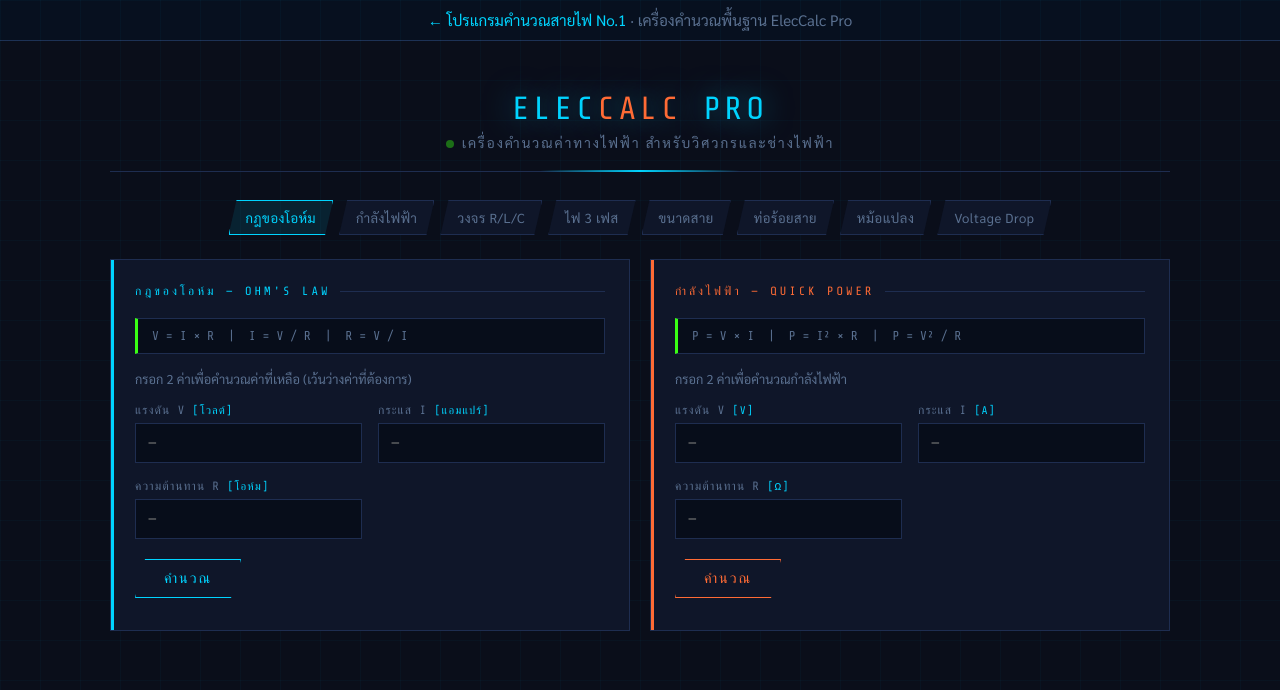
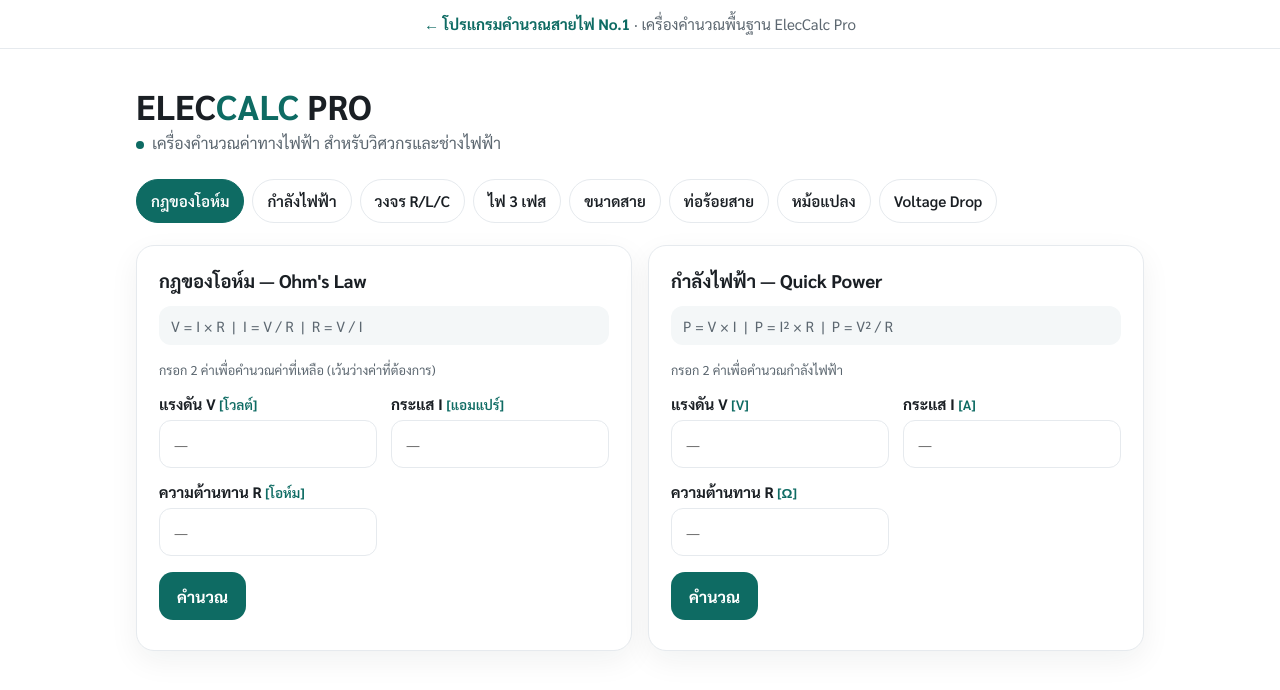
Before and after one commit to Wachirasak-coder/electrical-calculator, a plain HTML site: page eleccalc/index.html in a window 1280 px wide. Drawn offline with nearby package versions, Linux system fonts and the light colour scheme.

Commit message:
Use a white background for the cable app and ElecCalc Pro (#2)
Light is now the only theme, including when the system prefers dark.
The older calculator matches the same white cards and accent, and the
service worker will not fall back to a cached copy of the previous page.

Co-authored-by: Cursor Agent <cursoragent@cursor.com>
Co-authored-by: Wachirasak-coder <Wachirasak-coder@users.noreply.github.com>

```diff
--- a/css/app.css
+++ b/css/app.css
@@ -1,48 +1,30 @@
 :root {
-  --bg: #f5f6f7;
+  --bg: #ffffff;
   --card: #ffffff;
-  --ink: #1c2128;
-  --muted: #5d6772;
-  --line: #e4e7eb;
+  --well: #f4f7f8;
+  --ink: #1a1f24;
+  --muted: #5c6770;
+  --line: #e6eaee;
   --accent: #0e6b63;
-  --accent-soft: #e7f4f2;
+  --accent-soft: #e7f3f1;
   --input: #ffffff;
   --pass: #0d7a45;
   --pass-bg: #e7f6ee;
   --fail: #b42318;
   --fail-bg: #fdeceb;
-  --shadow: 0 1px 2px rgba(28, 33, 40, 0.04);
+  --shadow: 0 10px 30px rgba(20, 32, 40, 0.06);
   --radius: 18px;
   --bar: 64px;
   color-scheme: light;
 }
 
-@media (prefers-color-scheme: dark) {
-  :root {
-    --bg: #121417;
-    --card: #1b1e23;
-    --ink: #f3f5f7;
-    --muted: #aeb6c0;
-    --line: #2d333b;
-    --accent: #5dccc2;
-    --accent-soft: #163430;
-    --input: #14171b;
-    --pass: #7ddea8;
-    --pass-bg: #143226;
-    --fail: #ffb4ab;
-    --fail-bg: #3b201d;
-    --shadow: none;
-    color-scheme: dark;
-  }
-}
-
 * { box-sizing: border-box; }
 
-html { scroll-behavior: smooth; }
+html { scroll-behavior: smooth; background: #ffffff; color-scheme: light; }
 
 body {
   margin: 0;
-  background: var(--bg);
+  background: #ffffff;
   color: var(--ink);
   font-family: "Sarabun", "Noto Sans Thai", "Thonburi", sans-serif;
   font-size: 17px;
@@ -69,7 +51,7 @@ a { color: var(--accent); }
   position: sticky;
   top: 0;
   z-index: 30;
-  background: color-mix(in srgb, var(--bg) 92%, transparent);
+  background: #ffffff;
   backdrop-filter: blur(12px);
   border-bottom: 1px solid var(--line);
 }
@@ -242,7 +224,7 @@ input:focus, select:focus {
   padding: 14px;
   display: grid;
   gap: 12px;
-  background: color-mix(in srgb, var(--bg) 65%, var(--card));
+  background: var(--well);
 }
 
 .row-card h3 { margin: 0; font-size: 1rem; }
@@ -262,10 +244,6 @@ button, .button, .pager a {
   align-items: center;
   justify-content: center;
   font-weight: 700;
-}
-
-@media (prefers-color-scheme: dark) {
-  button, .button, .pager a { color: #06221f; }
 }
 
 button.ghost, .pager a {
@@ -314,7 +292,7 @@ button.ghost, .pager a {
 }
 
 .spot-extra {
-  background: var(--bg);
+  background: var(--well);
   border-radius: 14px;
   padding: 12px;
 }
@@ -340,7 +318,7 @@ button.ghost, .pager a {
 .metrics { display: grid; grid-template-columns: 1fr 1fr; gap: 10px; margin-top: 8px; }
 
 .metric {
-  background: var(--bg);
+  background: var(--well);
   border-radius: 14px;
   padding: 12px;
 }
@@ -352,7 +330,7 @@ button.ghost, .pager a {
 .metric-u { color: var(--muted); font-size: 0.8rem; }
 
 .formula {
-  background: var(--bg);
+  background: var(--well);
   border-radius: 12px;
   padding: 10px 12px;
   margin: 12px 0 0;
--- a/eleccalc/index.html
+++ b/eleccalc/index.html
@@ -1,390 +1,186 @@
 <!DOCTYPE html>
-<html lang="th">
+<html lang="th" style="color-scheme: light; background: #fff">
 <head>
 <meta charset="UTF-8">
+<meta name="color-scheme" content="light">
+<meta name="theme-color" content="#ffffff">
 <meta name="viewport" content="width=device-width, initial-scale=1.0">
 <title>ElecCalc Pro — เครื่องคำนวณค่าทางไฟฟ้า</title>
-<link href="https://fonts.googleapis.com/css2?family=Share+Tech+Mono&family=Sarabun:wght@300;400;600;700&display=swap" rel="stylesheet">
+<link href="https://fonts.googleapis.com/css2?family=Sarabun:wght@300;400;600;700&display=swap" rel="stylesheet">
 <style>
   :root {
-    --bg: #0a0e1a;
-    --panel: #0f1629;
-    --border: #1e2d50;
-    --accent: #00d4ff;
-    --accent2: #ff6b35;
-    --accent3: #39ff14;
-    --text: #c8d8f0;
-    --text-dim: #5a7090;
-    --input-bg: #070d1a;
-    --glow: 0 0 20px rgba(0,212,255,0.3);
-    --glow2: 0 0 20px rgba(255,107,53,0.3);
+    color-scheme: light;
+    --bg: #ffffff;
+    --panel: #ffffff;
+    --border: #e6eaee;
+    --accent: #0e6b63;
+    --accent2: #0e6b63;
+    --accent3: #0e6b63;
+    --text: #1a1f24;
+    --text-dim: #5c6770;
+    --input-bg: #ffffff;
+    --well: #f4f7f8;
+    --shadow: 0 10px 30px rgba(20, 32, 40, 0.06);
   }
-
   * { margin: 0; padding: 0; box-sizing: border-box; }
-
-  body {
-    background: var(--bg);
+  html, body {
+    background: #ffffff;
     color: var(--text);
-    font-family: 'Sarabun', sans-serif;
+    font-family: "Sarabun", "Noto Sans Thai", sans-serif;
     min-height: 100vh;
-    overflow-x: hidden;
+    color-scheme: light;
   }
-
-  /* Grid background */
-  body::before {
-    content: '';
-    position: fixed;
-    inset: 0;
-    background-image:
-      linear-gradient(rgba(0,212,255,0.03) 1px, transparent 1px),
-      linear-gradient(90deg, rgba(0,212,255,0.03) 1px, transparent 1px);
-    background-size: 40px 40px;
-    pointer-events: none;
-    z-index: 0;
+  body::before { display: none; }
+  .crumb {
+    background: #ffffff;
+    color: var(--text-dim);
+    padding: 14px 16px;
+    text-align: center;
+    font-size: 0.95rem;
+    border-bottom: 1px solid var(--border);
   }
-
-  .container {
-    max-width: 1100px;
-    margin: 0 auto;
-    padding: 20px;
-    position: relative;
-    z-index: 1;
+  .crumb a { color: var(--accent); text-decoration: none; font-weight: 700; }
+  .container { max-width: 1040px; margin: 0 auto; padding: 28px 16px 56px; }
+  header { text-align: left; padding: 8px 0 8px; border: 0; margin-bottom: 18px; }
+  header::after { display: none; }
+  .logo {
+    font-family: "Sarabun", sans-serif;
+    font-size: 1.9rem;
+    font-weight: 700;
+    color: var(--text);
+    letter-spacing: 0;
+    text-shadow: none;
+    line-height: 1.2;
   }
-
-  /* Header */
-  header {
-    text-align: center;
-    padding: 30px 0 20px;
-    border-bottom: 1px solid var(--border);
-    margin-bottom: 28px;
+  .logo span { color: var(--accent); }
+  .tagline { font-size: 1rem; color: var(--text-dim); margin-top: 6px; letter-spacing: 0; text-transform: none; }
+  .status-dot { width: 8px; height: 8px; border-radius: 50%; background: var(--accent); display: inline-block; margin-right: 8px; }
+  .tabs { display: flex; flex-wrap: wrap; gap: 8px; margin: 8px 0 22px; }
+  .tab-btn {
+    min-height: 44px;
+    padding: 10px 14px;
+    background: #fff;
+    border: 1px solid var(--border);
+    border-radius: 999px;
+    color: var(--text);
+    font-family: "Sarabun", sans-serif;
+    font-size: 0.95rem;
+    font-weight: 600;
+    cursor: pointer;
+    clip-path: none;
+    letter-spacing: 0;
+  }
+  .tab-btn:hover { border-color: var(--accent); color: var(--accent); }
+  .tab-btn.active { background: var(--accent); border-color: var(--accent); color: #fff; box-shadow: none; }
+  .calc-panel { display: none; }
+  .calc-panel.active { display: grid; gap: 16px; }
+  .panel-2col { grid-template-columns: 1fr; }
+  @media (min-width: 800px) { .panel-2col { grid-template-columns: 1fr 1fr; } .logo { font-size: 2.15rem; } }
+  .card {
+    background: #fff;
+    border: 1px solid var(--border);
+    border-radius: 18px;
+    padding: 22px;
+    box-shadow: var(--shadow);
     position: relative;
   }
-
-  header::after {
-    content: '';
-    position: absolute;
-    bottom: -1px;
-    left: 50%;
-    transform: translateX(-50%);
-    width: 200px;
-    height: 2px;
-    background: linear-gradient(90deg, transparent, var(--accent), transparent);
+  .card::before { display: none; }
+  .card-title {
+    font-family: "Sarabun", sans-serif;
+    font-size: 1.15rem;
+    font-weight: 700;
+    color: var(--text);
+    letter-spacing: 0;
+    text-transform: none;
+    margin-bottom: 14px;
+    display: block;
   }
-
-  .logo {
-    font-family: 'Share Tech Mono', monospace;
-    font-size: 2rem;
-    color: var(--accent);
-    text-shadow: 0 0 30px rgba(0,212,255,0.6);
-    letter-spacing: 4px;
+  .card-title::after { display: none; }
+  .card.orange .card-title, .card.green .card-title { color: var(--text); }
+  .formula-bar {
+    background: var(--well);
+    border: 0;
+    border-radius: 12px;
+    padding: 10px 12px;
+    margin-bottom: 16px;
+    font-family: "Sarabun", sans-serif;
+    font-size: 0.92rem;
+    color: var(--text-dim);
   }
-
-  .logo span { color: var(--accent2); }
-
-  .tagline {
-    font-size: 0.85rem;
-    color: var(--text-dim);
-    margin-top: 6px;
-    letter-spacing: 2px;
-    text-transform: uppercase;
-  }
-
-  /* Nav Tabs */
-  .tabs {
-    display: flex;
-    flex-wrap: wrap;
-    gap: 6px;
-    margin-bottom: 24px;
-    justify-content: center;
-  }
-
-  .tab-btn {
-    padding: 8px 16px;
-    background: var(--panel);
-    border: 1px solid var(--border);
-    color: var(--text-dim);
-    font-family: 'Sarabun', sans-serif;
-    font-size: 0.82rem;
-    cursor: pointer;
-    transition: all 0.2s;
-    clip-path: polygon(8px 0, 100% 0, calc(100% - 8px) 100%, 0 100%);
-    letter-spacing: 0.5px;
-  }
-
-  .tab-btn:hover {
-    border-color: var(--accent);
-    color: var(--accent);
-    background: rgba(0,212,255,0.05);
-  }
-
-  .tab-btn.active {
-    background: rgba(0,212,255,0.1);
-    border-color: var(--accent);
-    color: var(--accent);
-    box-shadow: var(--glow);
-  }
-
-  /* Calculator Panels */
-  .calc-panel {
-    display: none;
-    animation: fadeIn 0.3s ease;
-  }
-
-  .calc-panel.active { display: grid; gap: 20px; }
-
-  @keyframes fadeIn {
-    from { opacity: 0; transform: translateY(10px); }
-    to { opacity: 1; transform: translateY(0); }
-  }
-
-  .card {
-    background: var(--panel);
-    border: 1px solid var(--border);
-    padding: 24px;
-    position: relative;
-    overflow: hidden;
-  }
-
-  .card::before {
-    content: '';
-    position: absolute;
-    top: 0; left: 0;
-    width: 3px;
-    height: 100%;
-    background: var(--accent);
-  }
-
-  .card.orange::before { background: var(--accent2); }
-  .card.green::before { background: var(--accent3); }
-
-  .card-title {
-    font-family: 'Share Tech Mono', monospace;
-    font-size: 0.75rem;
-    color: var(--accent);
-    letter-spacing: 3px;
-    text-transform: uppercase;
-    margin-bottom: 20px;
-    display: flex;
-    align-items: center;
-    gap: 10px;
-  }
-
-  .card.orange .card-title { color: var(--accent2); }
-  .card.green .card-title { color: var(--accent3); }
-
-  .card-title::after {
-    content: '';
-    flex: 1;
-    height: 1px;
-    background: var(--border);
-  }
-
-  .form-grid {
-    display: grid;
-    grid-template-columns: repeat(auto-fill, minmax(200px, 1fr));
-    gap: 16px;
-    margin-bottom: 20px;
-  }
-
+  .form-grid { display: grid; grid-template-columns: 1fr; gap: 14px; margin-bottom: 16px; }
+  @media (min-width: 640px) { .form-grid { grid-template-columns: 1fr 1fr; } }
   .form-group label {
     display: block;
-    font-size: 0.75rem;
-    color: var(--text-dim);
+    font-size: 0.95rem;
+    font-weight: 700;
+    color: var(--text);
     margin-bottom: 6px;
-    font-family: 'Share Tech Mono', monospace;
-    letter-spacing: 1px;
+    font-family: "Sarabun", sans-serif;
+    letter-spacing: 0;
   }
-
-  .form-group .unit {
-    color: var(--accent);
-    font-size: 0.7rem;
-  }
-
+  .form-group .unit { color: var(--accent); font-size: 0.85rem; font-weight: 600; }
   .form-group input, .form-group select {
     width: 100%;
-    background: var(--input-bg);
+    background: #fff;
     border: 1px solid var(--border);
+    border-radius: 12px;
     color: var(--text);
-    font-family: 'Share Tech Mono', monospace;
-    font-size: 1rem;
-    padding: 10px 12px;
+    font-family: "Sarabun", sans-serif;
+    font-size: 1.05rem;
+    padding: 12px 14px;
+    min-height: 48px;
     outline: none;
-    transition: border-color 0.2s, box-shadow 0.2s;
   }
-
   .form-group input:focus, .form-group select:focus {
     border-color: var(--accent);
-    box-shadow: var(--glow);
+    box-shadow: 0 0 0 3px rgba(14, 107, 99, 0.18);
   }
-
-  .form-group select option { background: var(--panel); }
-
-  .btn-calc {
-    background: transparent;
-    border: 1px solid var(--accent);
+  .form-group select option { background: #fff; color: var(--text); }
+  .btn-calc, .btn-calc.orange, .btn-calc.green {
+    background: var(--accent);
+    border: 0;
+    color: #fff;
+    font-family: "Sarabun", sans-serif;
+    font-size: 1rem;
+    font-weight: 700;
+    padding: 12px 18px;
+    min-height: 48px;
+    border-radius: 14px;
+    cursor: pointer;
+    letter-spacing: 0;
+    text-transform: none;
+    clip-path: none;
+  }
+  .btn-calc:hover, .btn-calc.orange:hover, .btn-calc.green:hover { background: #0b5a53; box-shadow: none; }
+  .results { margin-top: 16px; display: none; grid-template-columns: 1fr 1fr; gap: 10px; }
+  .results.show { display: grid; }
+  .result-item, .result-item.orange, .result-item.green {
+    background: var(--well);
+    border: 0;
+    border-radius: 14px;
+    padding: 12px 14px;
+  }
+  .result-label { font-size: 0.82rem; color: var(--text-dim); font-family: "Sarabun", sans-serif; letter-spacing: 0; text-transform: none; margin-bottom: 4px; }
+  .result-value, .result-item.orange .result-value, .result-item.green .result-value {
+    font-family: "Sarabun", sans-serif;
+    font-size: 1.55rem;
+    font-weight: 700;
     color: var(--accent);
-    font-family: 'Share Tech Mono', monospace;
-    font-size: 0.9rem;
-    padding: 10px 28px;
-    cursor: pointer;
-    letter-spacing: 2px;
-    text-transform: uppercase;
-    transition: all 0.2s;
-    clip-path: polygon(10px 0, 100% 0, calc(100% - 10px) 100%, 0 100%);
+    line-height: 1.15;
   }
-
-  .btn-calc:hover {
-    background: rgba(0,212,255,0.15);
-    box-shadow: var(--glow);
-  }
-
-  .btn-calc.orange {
-    border-color: var(--accent2);
-    color: var(--accent2);
-  }
-
-  .btn-calc.orange:hover {
-    background: rgba(255,107,53,0.15);
-    box-shadow: var(--glow2);
-  }
-
-  .btn-calc.green {
-    border-color: var(--accent3);
-    color: var(--accent3);
-  }
-
-  .results {
-    margin-top: 20px;
-    display: none;
-    grid-template-columns: repeat(auto-fill, minmax(180px, 1fr));
-    gap: 12px;
-    animation: fadeIn 0.3s ease;
-  }
-
-  .results.show { display: grid; }
-
-  .result-item {
-    background: var(--input-bg);
-    border: 1px solid var(--border);
-    padding: 14px 16px;
-    border-left: 3px solid var(--accent);
-  }
-
-  .result-item.orange { border-left-color: var(--accent2); }
-  .result-item.green { border-left-color: var(--accent3); }
-
-  .result-label {
-    font-size: 0.7rem;
-    color: var(--text-dim);
-    font-family: 'Share Tech Mono', monospace;
-    letter-spacing: 1px;
-    margin-bottom: 6px;
-    text-transform: uppercase;
-  }
-
-  .result-value {
-    font-family: 'Share Tech Mono', monospace;
-    font-size: 1.4rem;
-    color: var(--accent);
-    line-height: 1;
-  }
-
-  .result-item.orange .result-value { color: var(--accent2); }
-  .result-item.green .result-value { color: var(--accent3); }
-
-  .result-unit {
-    font-size: 0.7rem;
-    color: var(--text-dim);
-    margin-top: 2px;
-    font-family: 'Share Tech Mono', monospace;
-  }
-
-  /* Formula display */
-  .formula-bar {
-    background: var(--input-bg);
-    border: 1px solid var(--border);
-    padding: 10px 14px;
-    margin-bottom: 16px;
-    font-family: 'Share Tech Mono', monospace;
-    font-size: 0.8rem;
-    color: var(--text-dim);
-    border-left: 3px solid var(--accent3);
-  }
-
-  /* Two column layout for some panels */
-  .panel-2col {
-    grid-template-columns: 1fr 1fr;
-  }
-
-  @media (max-width: 700px) {
-    .panel-2col { grid-template-columns: 1fr; }
-    .logo { font-size: 1.4rem; }
-  }
-
-  /* Wire size table */
-  .wire-table {
-    width: 100%;
-    border-collapse: collapse;
-    font-size: 0.82rem;
-    font-family: 'Share Tech Mono', monospace;
-    margin-top: 10px;
-  }
-
-  .wire-table th {
-    background: rgba(0,212,255,0.1);
-    color: var(--accent);
-    padding: 8px 12px;
-    text-align: left;
-    border: 1px solid var(--border);
-    font-size: 0.72rem;
-    letter-spacing: 1px;
-  }
-
-  .wire-table td {
-    padding: 7px 12px;
-    border: 1px solid var(--border);
-    color: var(--text);
-  }
-
-  .wire-table tr:nth-child(even) td { background: rgba(0,0,0,0.2); }
-  .wire-table tr.highlight td { background: rgba(57,255,20,0.08); color: var(--accent3); }
-
-  /* Status indicator */
-  .status-dot {
-    width: 8px; height: 8px;
-    border-radius: 50%;
-    background: var(--accent3);
-    display: inline-block;
-    margin-right: 8px;
-    animation: pulse 2s infinite;
-  }
-
-  @keyframes pulse {
-    0%, 100% { opacity: 1; box-shadow: 0 0 6px var(--accent3); }
-    50% { opacity: 0.4; box-shadow: none; }
-  }
-
-  .section-header {
-    display: flex;
-    align-items: center;
-    justify-content: space-between;
-    margin-bottom: 16px;
-    flex-wrap: wrap;
-    gap: 10px;
-  }
-
-  .error-msg {
-    color: #ff4466;
-    font-size: 0.8rem;
-    font-family: 'Share Tech Mono', monospace;
-    margin-top: 8px;
-  }
+  .result-unit { font-size: 0.8rem; color: var(--text-dim); margin-top: 2px; font-family: "Sarabun", sans-serif; }
+  .wire-table { width: 100%; border-collapse: collapse; font-size: 0.9rem; font-family: "Sarabun", sans-serif; margin-top: 10px; }
+  .wire-table th { background: var(--well); color: var(--text); padding: 8px 10px; text-align: left; border: 1px solid var(--border); font-size: 0.82rem; letter-spacing: 0; }
+  .wire-table td { padding: 8px 10px; border: 1px solid var(--border); color: var(--text); }
+  .wire-table tr:nth-child(even) td { background: #fafbfb; }
+  .wire-table tr.highlight td { background: var(--well); color: var(--accent); font-weight: 700; }
+  .error-msg { color: #b42318; font-size: 0.9rem; font-family: "Sarabun", sans-serif; margin-top: 8px; }
 </style>
 </head>
 <body>
-<div style="background:#07101f;color:#c8d8f0;padding:10px 16px;text-align:center;font-family:Sarabun,sans-serif;font-size:0.95rem;border-bottom:1px solid #1e2d50;">
-  <a href="../" style="color:#00d4ff;text-decoration:none;">← โปรแกรมคำนวณสายไฟ No.1</a>
-  <span style="color:#5a7090;"> · เครื่องคำนวณพื้นฐาน ElecCalc Pro</span>
+<div class="crumb">
+  <a href="../">← โปรแกรมคำนวณสายไฟ No.1</a>
+  <span> · เครื่องคำนวณพื้นฐาน ElecCalc Pro</span>
 </div>
 <div class="container">
 
--- a/js/app.js
+++ b/js/app.js
@@ -1035,7 +1035,7 @@ async function boot() {
     paint();
     window.addEventListener("hashchange", () => paint());
     if ("serviceWorker" in navigator) {
-      navigator.serviceWorker.register(new URL("../sw.js", import.meta.url)).catch(() => {});
+      navigator.serviceWorker.register(new URL("../sw.js", import.meta.url), { updateViaCache: "none" }).catch(() => {});
     }
   } catch (error) {
     app.innerHTML = `<p class="error wrap">โหลดตารางมาตรฐานไม่สำเร็จ (${esc(error.message)}) ลองรีเฟรชหน้าอีกครั้ง</p>`;
```
Also changed, not shown: index.html (+5 -4 lines), sw.js (+20 -7 lines), manifest.webmanifest.
